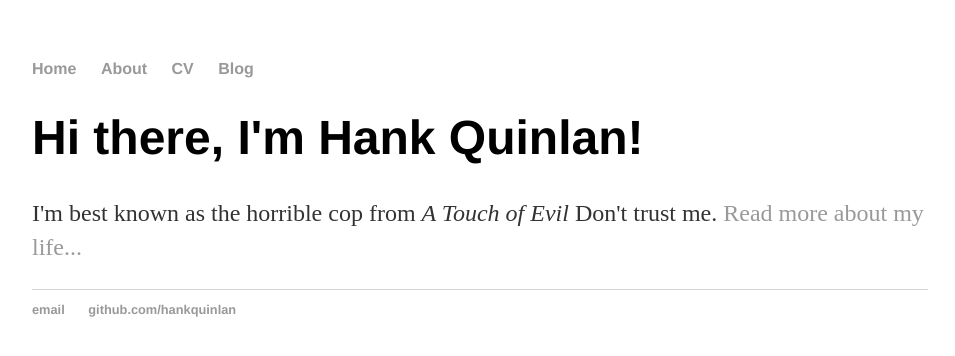
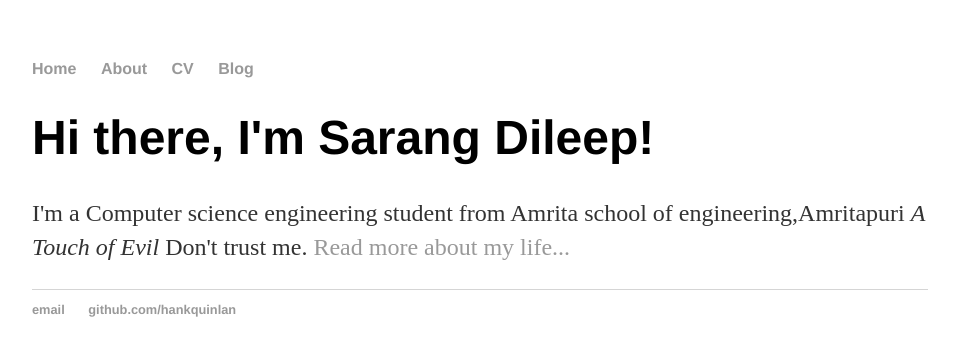
Before and after one commit to SarangDileep/Sarangdileep.github.io, a plain HTML site: page index.html in a window 1280 px wide. Shown: the whole page, without its empty margins (160-1115 px from the left). Drawn offline with Linux system fonts and the light colour scheme.

Commit message:
Update index.html

```diff
--- a/index.html
+++ b/index.html
@@ -16,8 +16,8 @@
 		</nav>
 		<div class="container">
     		<div class="blurb">
-        		<h1>Hi there, I'm Hank Quinlan!</h1>
-				<p>I'm best known as the horrible cop from <em>A Touch of Evil</em> Don't trust me. <a href="/about">Read more about my life...</a></p>
+        		<h1>Hi there, I'm Sarang Dileep!</h1>
+				<p>I'm a Computer science engineering student from Amrita school of engineering,Amritapuri <em>A Touch of Evil</em> Don't trust me. <a href="/about">Read more about my life...</a></p>
     		</div><!-- /.blurb -->
 		</div><!-- /.container -->
 		<footer>
```
